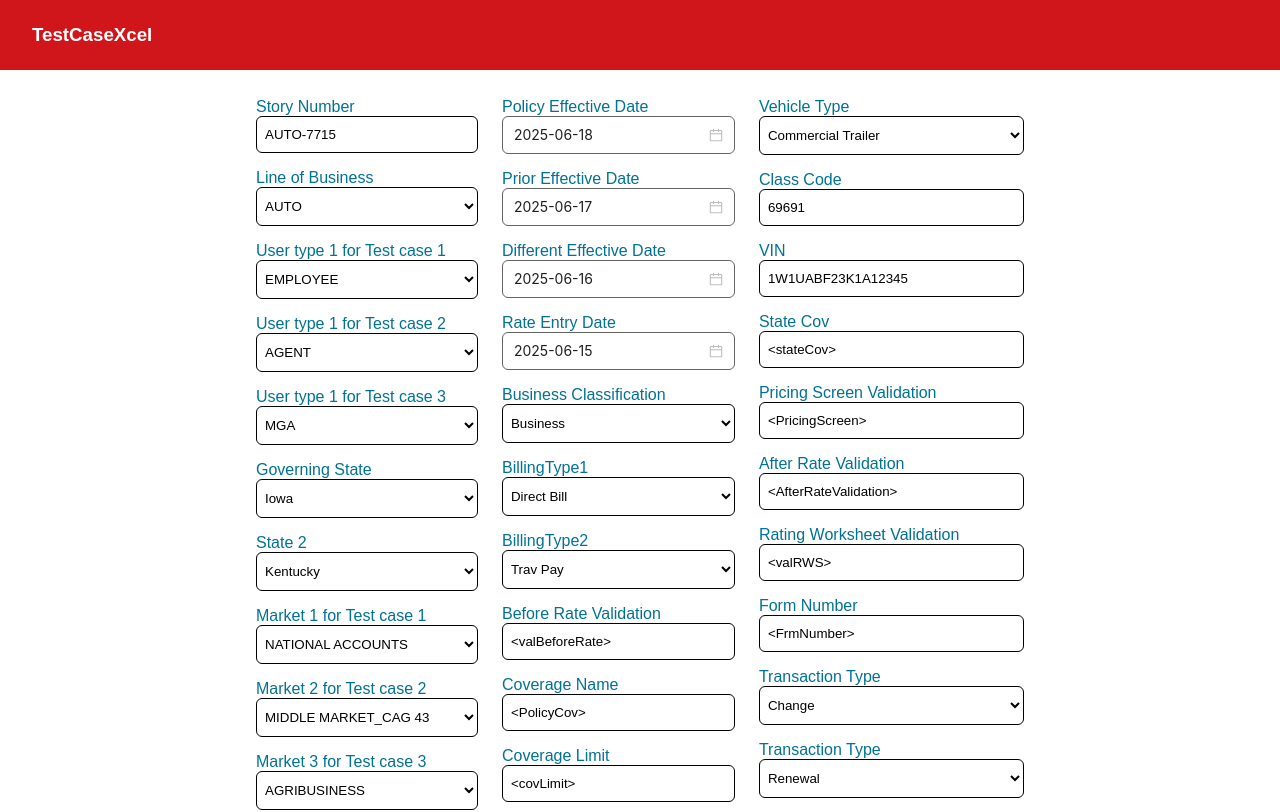
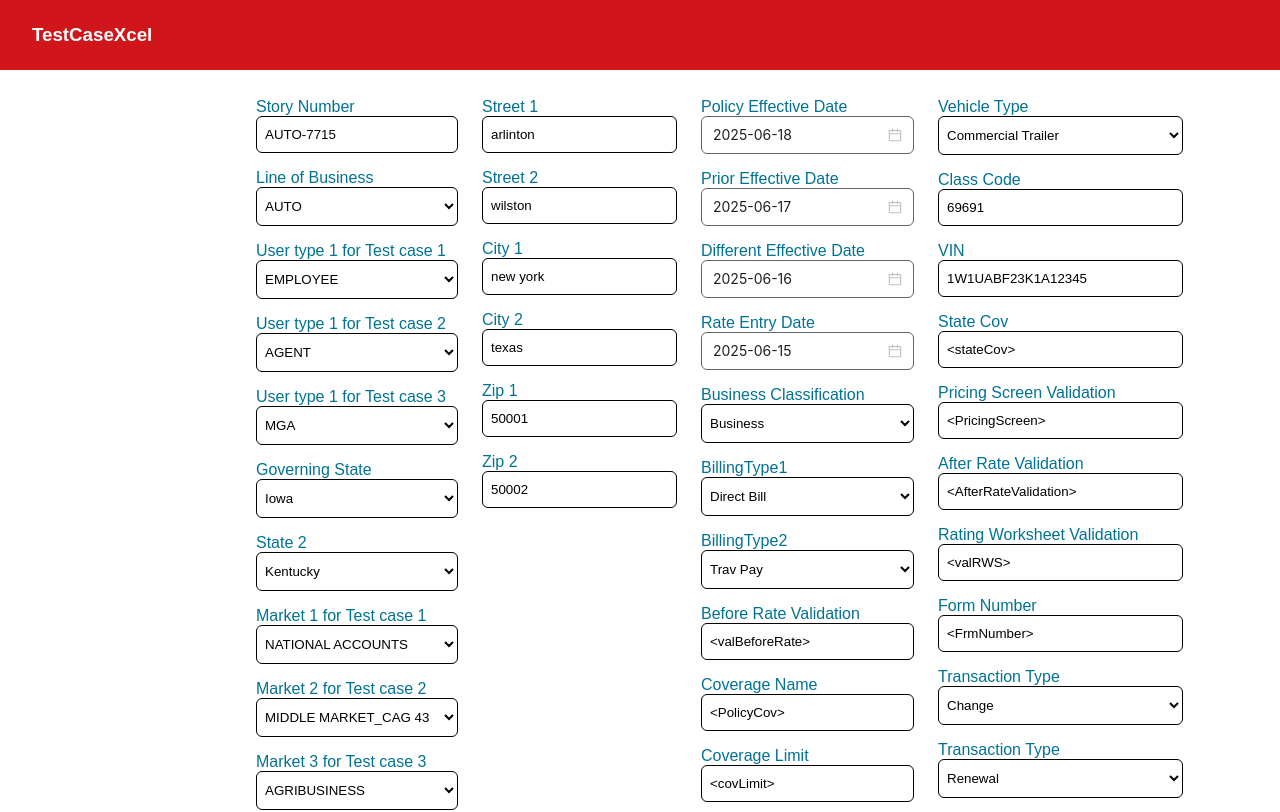
Before and after one commit to Mnak256/acn-excel-to-web, a Next.js app: page /test-data in a window 1280 px wide. Shown: the top 812 px of the page. Built offline with nearby package versions, Linux system fonts and the light colour scheme.

Commit message:
added adddress details

```diff
--- a/src/app/test-data/page.js
+++ b/src/app/test-data/page.js
@@ -111,6 +111,79 @@ export default function InputForm() {
             onChange={getOnChangeFunction(formData, setFormData, "Market3")}
           />
         </div>
+         <div className={styles.flex}>
+        <label htmlFor="street1" className={styles.label}>
+          Street 1
+        </label>
+        <input
+          type="text"
+          id="street1"
+          name="street1"
+          className={styles.input}
+          value={formData.street1}
+          onChange={getOnChangeFunction(formData, setFormData, "street1")}
+        />
+
+        <label htmlFor="street2" className={styles.label}>
+          Street 2
+        </label>
+        <input
+          type="text"
+          id="street2"
+          name="street2"
+          className={styles.input}
+          value={formData.street2}
+          onChange={getOnChangeFunction(formData, setFormData, "street2")}
+        />
+
+        <label htmlFor="City1" className={styles.label}>
+          City 1
+        </label>
+        <input
+          type="text"
+          id="City1"
+          name="City1"
+          className={styles.input}
+          value={formData.City1}
+          onChange={getOnChangeFunction(formData, setFormData, "City1")}
+        />
+
+        <label htmlFor="City2" className={styles.label}>
+          City 2
+        </label>
+        <input
+          type="text"
+          id="City2"
+          name="City2"
+          className={styles.input}
+          value={formData.City2}
+          onChange={getOnChangeFunction(formData, setFormData, "City2")}
+        />
+
+        <label htmlFor="Zip1" className={styles.label}>
+          Zip 1
+        </label>
+        <input
+          type="text"
+          id="Zip1"
+          name="Zip1"
+          className={styles.input}
+          value={formData.Zip1}
+          onChange={getOnChangeFunction(formData, setFormData, "Zip1")}
+        />
+
+        <label htmlFor="Zip2" className={styles.label}>
+          Zip 2
+        </label>
+        <input
+          type="text"
+          id="Zip2"
+          name="Zip2"
+          className={styles.input}
+          value={formData.Zip2}
+          onChange={getOnChangeFunction(formData, setFormData, "Zip2")}
+        />
+      </div>
         <div className={styles.flex}>
           <CustomDatePicker
             id="PolicyEff"
--- a/src/app/test-generate/page.js
+++ b/src/app/test-generate/page.js
@@ -72,7 +72,7 @@ export default function downloadFile(uiFormData) {
             "testName": `${uiFormData.StoryNumber}_${uiFormData.LoBus}_${uiFormData.Usertype1}_${uiFormData.Market1}_NB_${uiFormData.subTransactionType1}TC01`,
             "description": `LOB: ${uiFormData.LoBus} \n ${uiFormData.Market1} Market and ${uiFormData.Usertype1} Login.\n \nNew business:\n PED as ${uiFormData.PolicyEff} and RED ${uiFormData.RateEff}\nDescription:\n Validate Before Rating the policy - ${uiFormData.BeforeRateValidation}\n Validate After Rating the policy -\n ${uiFormData.AfterRateValidation}\n`,
             "steps": 1,
-            "designSteps": `Preconditions:\n Login As: ${uiFormData.Usertype1}\n Market: ${uiFormData.Market1}\nLOB: ${uiFormData.LoBus}\nPolicy type: ${uiFormData.LoBus}\nPolicy Effective Date: ${uiFormData.PolicyEff}\nRate Entry Date: ${uiFormData.RateEff}\n Governing state: ${uiFormData.State1}\n Industry Segment: ${uiFormData.segmentType}`,
+            "designSteps": `Preconditions:\n Login As: ${uiFormData.Usertype1}\n Market: ${uiFormData.Market1}\nLOB: ${uiFormData.LoBus}\nPolicy type: ${uiFormData.LoBus}\nPolicy Effective Date: ${uiFormData.PolicyEff}\nRate Entry Date: ${uiFormData.RateEff}\n Governing state: ${uiFormData.State1}\n Industry Segment: ${uiFormData.segmentType}\nAddress 1: ${uiFormData.street1}, ${uiFormData.City1}, ${uiFormData.State1}, ${uiFormData.Zip1}\nAddress 2: ${uiFormData.street2}, ${uiFormData.City2}, ${uiFormData.State2}, ${uiFormData.Zip2}`,
             "expectedOutput": "",
           },
           {
@@ -122,7 +122,7 @@ export default function downloadFile(uiFormData) {
             "description": "",
             "steps": 8,
             "designSteps": "Rate the policy",
-            "expectedOutput": "Policy Sshould be rated successfully"
+            "expectedOutput": "Policy should be rated successfully"
           },
           {
             "testName": "",
--- a/src/components/TestData/utils.js
+++ b/src/components/TestData/utils.js
@@ -30,6 +30,12 @@ export const initialFormData = {
   subTransactionType1: "Change",
   subTransactionType2: "Renewal",
   subTransactionType3: "Rewrite New",
+  street1: "arlinton",
+  street2: "wilston",
+  City1: "new york",
+  City2: "texas",
+  Zip1: "50001",
+  Zip2: "50002",
 };
 
 export const getOnChangeFunction = (stateValue, stateSetter, name) => {
```
